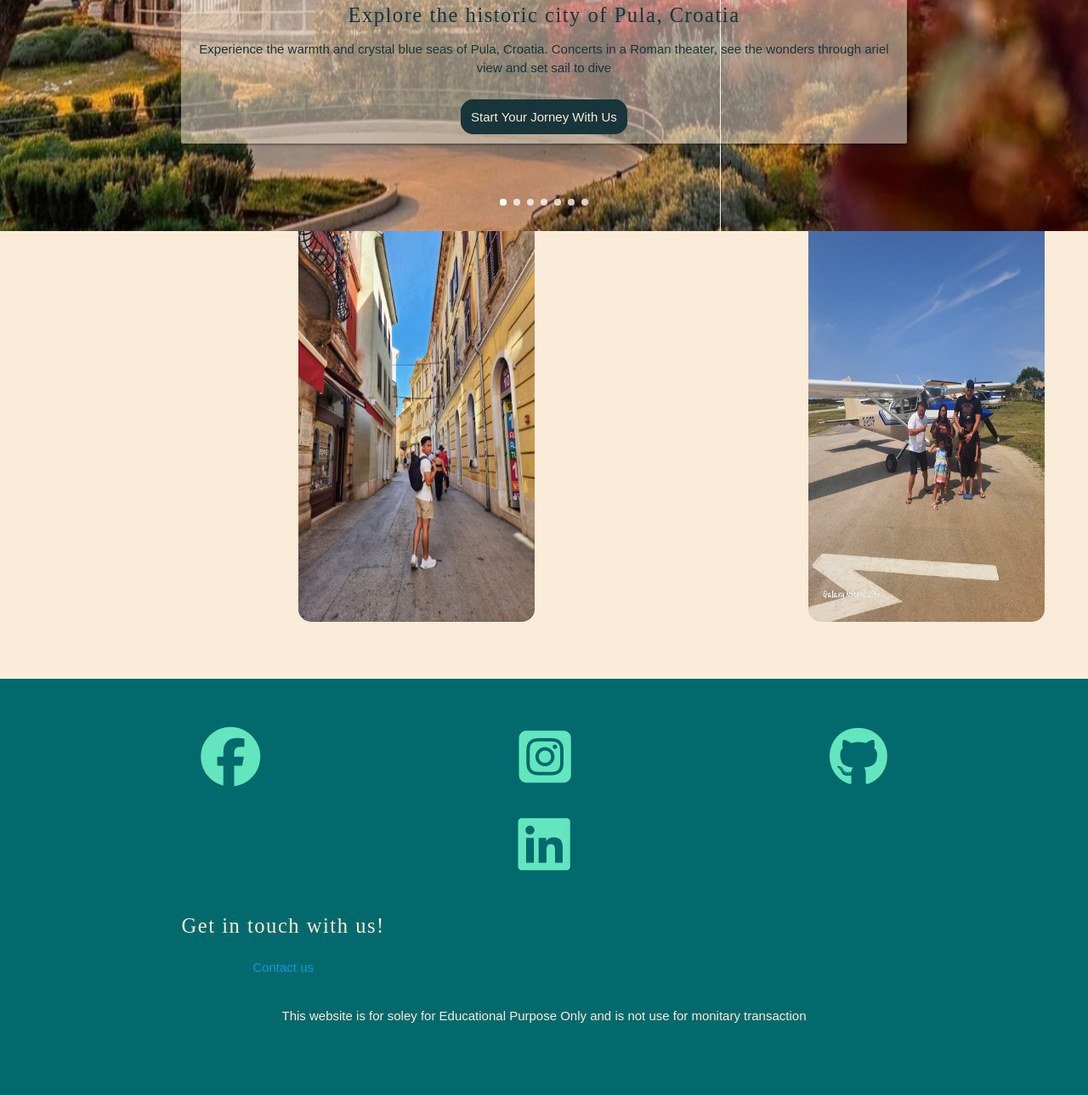
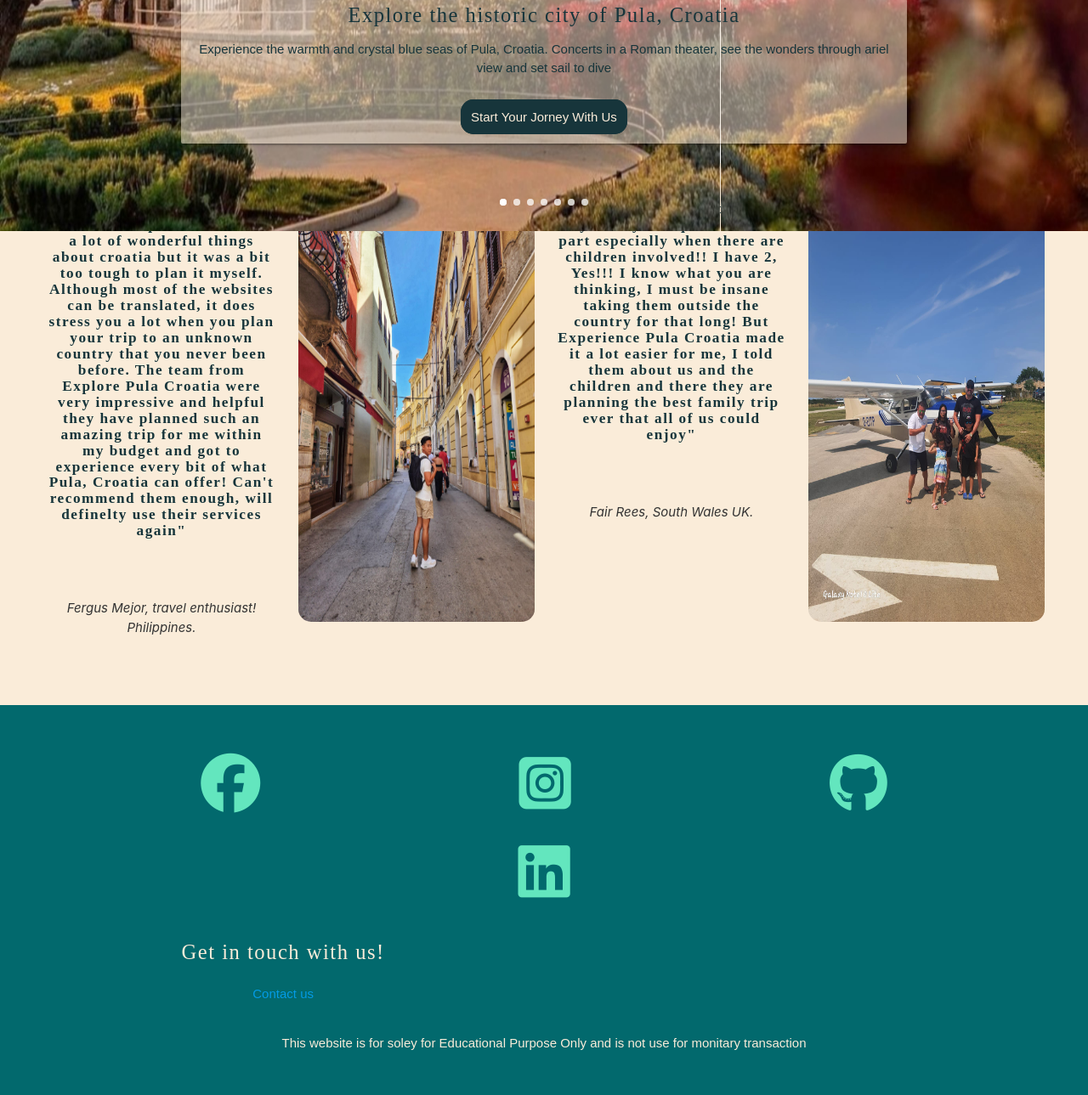
Before and after one commit to Frees1990/experience_croatia, a Flask app: page / in a window 1280 px wide. Shown: the part 528-1817 px from the top of the page at 85% size. Before the commit the page ends 1732 px from the top, so only its background shows below. Run offline with Flask 3, Linux system fonts and the light colour scheme; some libraries are stand-ins or nearby versions.

Commit message:
Call-out card position has been moved for some reason, had to change the position again

```diff
--- a/templates/index.html
+++ b/templates/index.html
@@ -6,9 +6,9 @@
             <div class="carousel-fixed-item">
                 <div class="row">
                     <!-- Design Idea from Casa Quest by Mika-->
-                    <div class="col s12 m8 offset-m2 card-panel hero-callout mt-5">
+                    <div class="col s12 m8 offset-m2 card-panel hero-callout">
                         <div class="row">
-                            <div class="col s12">
+                            <div class="col s12 .shadows-into-light-regular">
                                 <h5> Explore the historic city of Pula, Croatia</h5>
                                 <p>Experience the warmth and crystal blue seas of Pula, Croatia. Concerts in a Roman theater, see the wonders through ariel view and set sail to dive</p>
                             </div>
@@ -44,13 +44,16 @@
                 <div class="row">
                     <div class="col s12">
                         <h6>
+                            "It was my first time to travel around Europe, I have heard a lot of wonderful things about croatia but it was a bit too tough to plan it myself. Although most of the websites can be translated, it does stress you a lot when you plan your trip to an unknown country that you never been before. The team from Explore Pula Croatia were very impressive and helpful they have planned such an amazing trip for me within my budget and got to experience every bit of what Pula, Croatia can offer! Can't recommend them enough, will definelty use their services again"
                         </h6>
                     </div>
                 </div>
+                <br>
+                <br>
                 <div class="row">
                     <div class="col s12">
                         <em>
-
+                            Fergus Mejor, travel enthusiast! Philippines.
                         </em>
                     </div>
                 </div>
@@ -63,13 +66,16 @@
                 <div class="row">
                     <div class="col s12">
                         <h6>
-
+                           "Planning an adventure for my family is a quest in most part especially when there are children involved!! I have 2, Yes!!! I know what you are thinking, I must be insane taking them outside the country for that long! But Experience Pula Croatia made it a lot easier for me, I told them about us and the children and there they are planning the best family trip ever that all of us could enjoy"
                         </h6>
                     </div>
                 </div>
+                <br>
+                <br>
                 <div class="row">
                     <div class="col s12">
                         <em>
+                            Fair Rees, South Wales UK.
                         </em>
                     </div>
                 </div>
```
